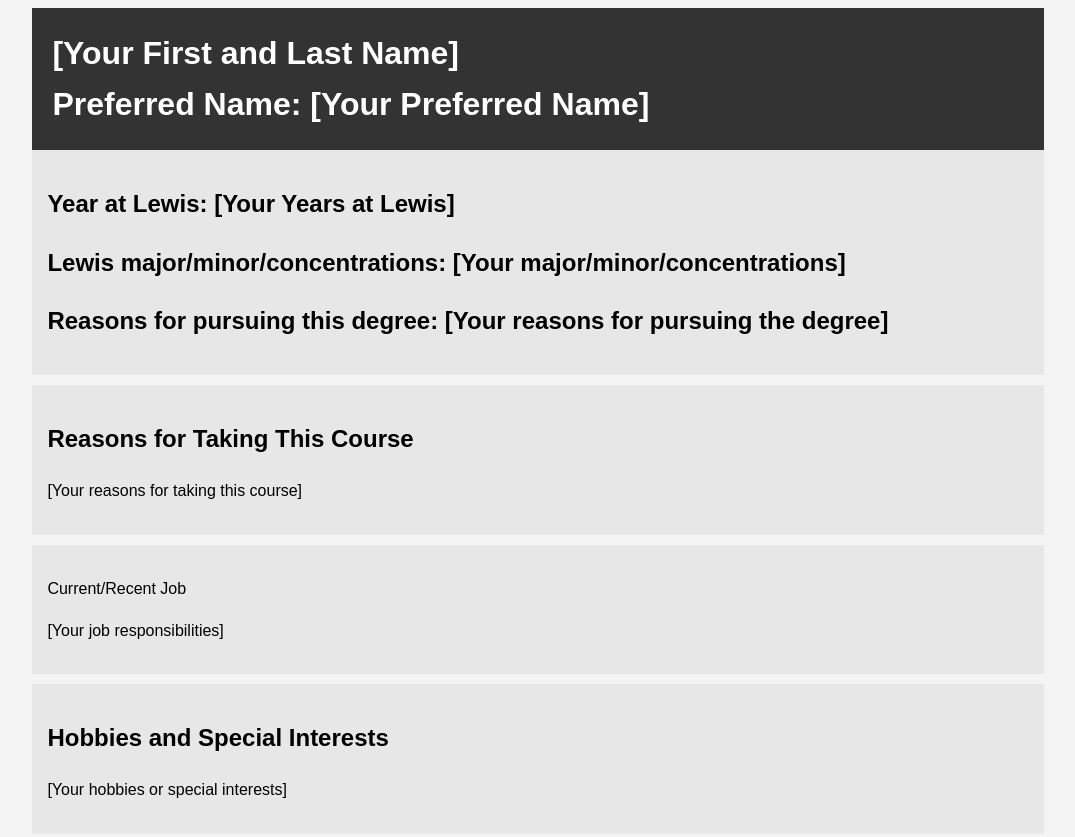
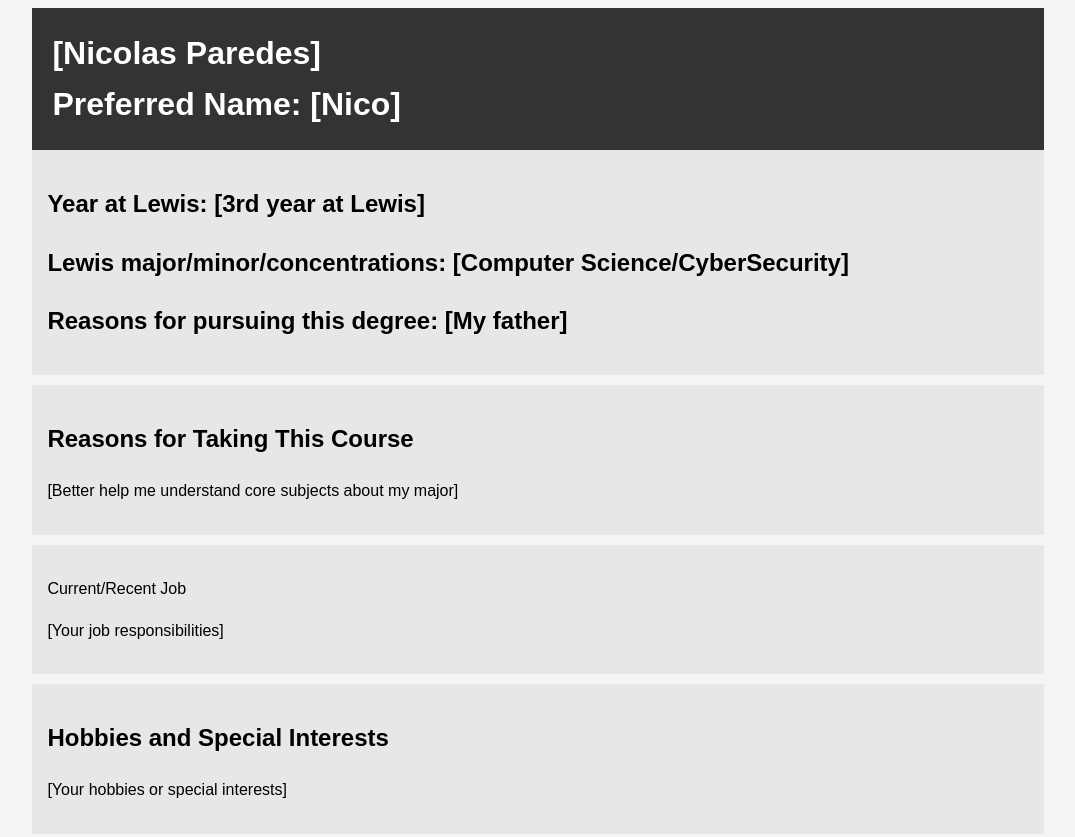
Before and after one commit to denimnico/assignment-portfolio, a plain HTML site: page index.html in a window 1280 px wide. Shown: the top 837 px of the page, without its empty margins (102-1177 px from the left). Drawn offline with Linux system fonts and the light colour scheme.

Commit message:
Update name

```diff
--- a/index.html
+++ b/index.html
@@ -31,19 +31,19 @@
 <body>
     <div class="container">
         <header class="main-info">
-            <h1>[Your First and Last Name]</h1>
-            <h1>Preferred Name: [Your Preferred Name]</h1>
+            <h1>[Nicolas Paredes]</h1>
+            <h1>Preferred Name: [Nico]</h1>
         </header>
 
         <section class="lewis">
-			<h2>Year at Lewis: [Your Years at Lewis]</h2>
-			<h2>Lewis major/minor/concentrations: [Your major/minor/concentrations]</h2>
-			<h2>Reasons for pursuing this degree: [Your reasons for pursuing the degree]</h2>
+			<h2>Year at Lewis: [3rd year at Lewis]</h2>
+			<h2>Lewis major/minor/concentrations: [Computer Science/CyberSecurity]</h2>
+			<h2>Reasons for pursuing this degree: [My father]</h2>
         </section>
 
 		<section class="course">
             <h2>Reasons for Taking This Course</h2>
-            <p>[Your reasons for taking this course]</p>
+            <p>[Better help me understand core subjects about my major]</p>
         </section>
 
 		<section class="job">
```
